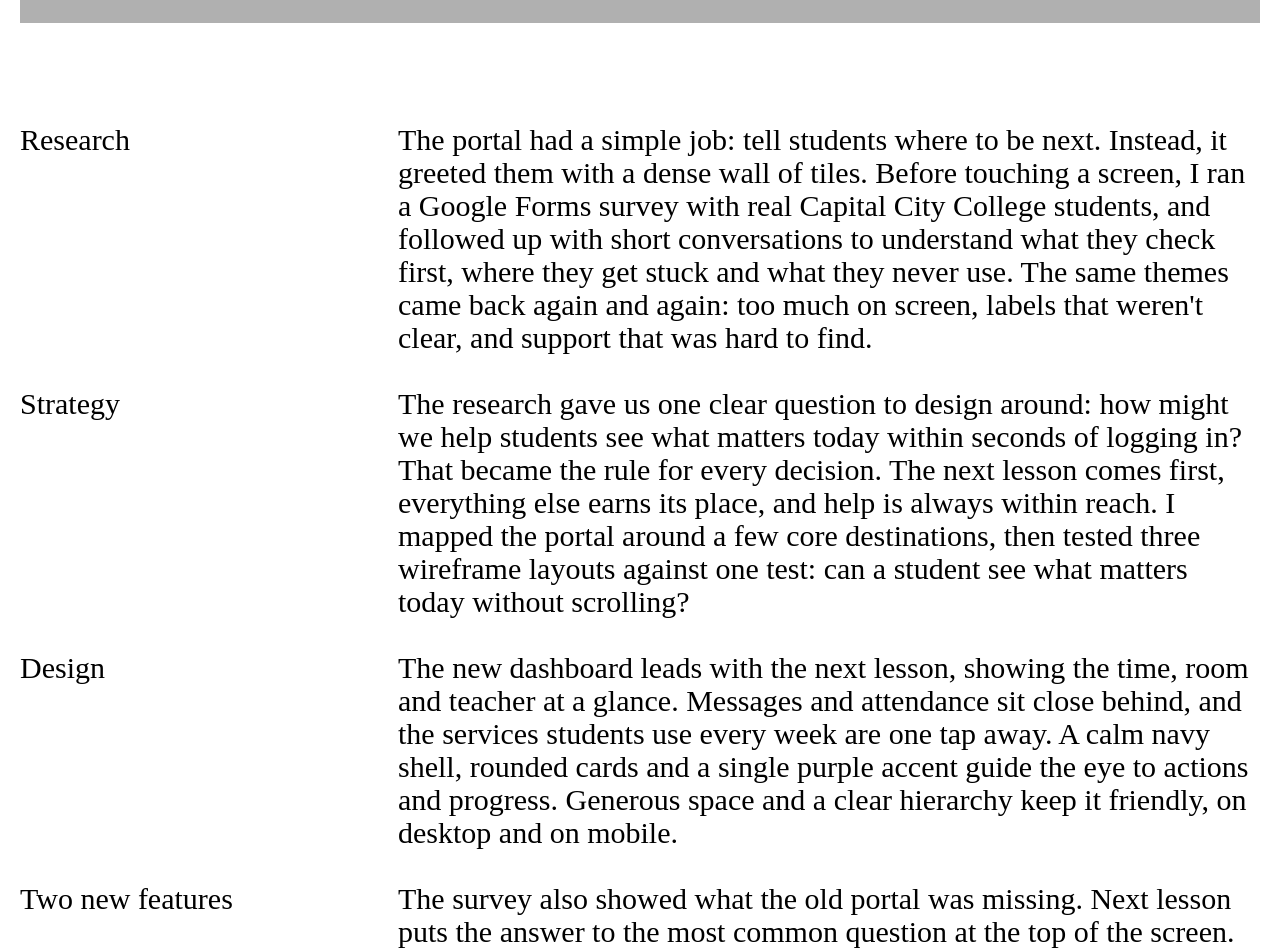
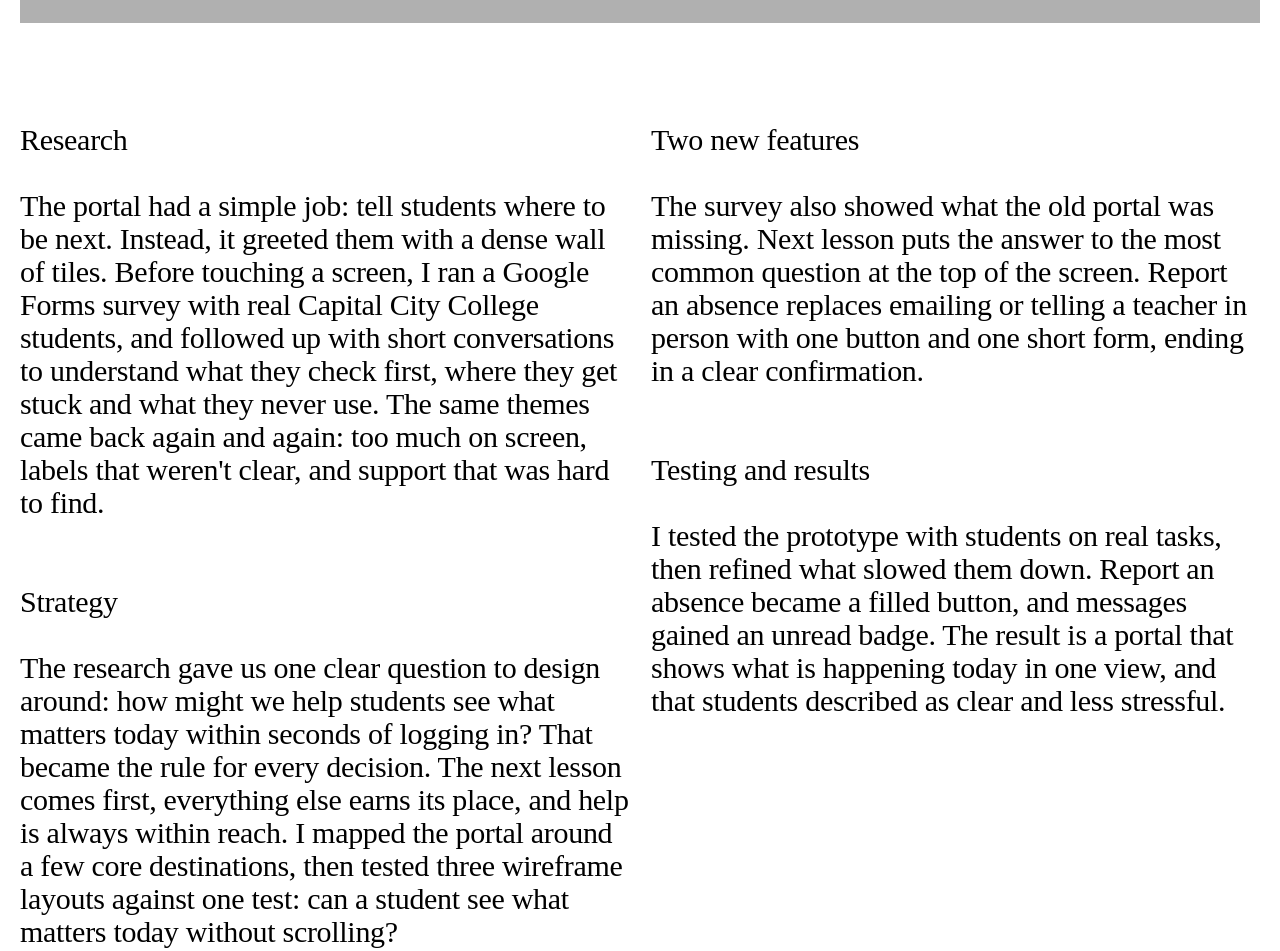
Before and after one commit to filipposigma/filipposigma.github.io, a plain HTML site: page work/dashboard.html in a window 1280 px wide. Shown: the part 3560-4511 px from the top of the page. Drawn offline with Linux system fonts and the light colour scheme.

Commit message:
Add files via upload

```diff
--- a/style.css
+++ b/style.css
@@ -74,7 +74,7 @@ body.aboutpage{--bg:#fff}
 @media(min-width:768px){
  .cs-hero{position:sticky;top:0;height:100vh;height:100svh;min-height:420px}
  .cs-story{margin-top:0}
- .cs-story h2,.cs-story p{letter-spacing:0}
+ .cs-story h2,.cs-story p{letter-spacing:-.3px}
  .cs-lead{letter-spacing:0}
  .card .cap{font-size:30px;line-height:33px}
  .info{display:grid;grid-template-columns:50.893% 1fr;align-content:start;padding:16px 20px 24px;font-size:30px;line-height:33px;letter-spacing:-.3px}
@@ -109,10 +109,11 @@ body.aboutpage{--bg:#fff}
  .cs-blocks{margin-top:159px}
  .blk,.pair{margin-bottom:100px}
  .pair{margin-left:10.1429%;margin-right:10.1429%;gap:20px}
- .cs-story{display:grid;grid-template-columns:repeat(10,minmax(0,1fr));column-gap:20px}
- .cs-story .row{display:contents}
- .cs-story h2{grid-column:1 / span 3;margin:0 0 33px;font-size:30px;line-height:33px}
- .cs-story p{grid-column:4 / -1;font-size:30px;line-height:33px;margin:0 0 33px}
+ .cs-story{display:grid;grid-template-columns:50.893% 1fr}
+ .cs-story .col:first-child{padding-right:20px}
+ .cs-story .row{margin:0 0 66px}
+ .cs-story h2{margin:0 0 33px;font-size:30px;line-height:33px}
+ .cs-story p{font-size:30px;line-height:33px;margin:0}
  .cs-end{height:344px}
 }
 
--- a/work/dashboard.html
+++ b/work/dashboard.html
@@ -8,7 +8,7 @@
 <link rel="icon" href="/favicon.svg" type="image/svg+xml">
 <link rel="icon" href="/favicon.ico" sizes="48x48">
 <link rel="apple-touch-icon" href="/apple-touch-icon.png">
-<link rel="stylesheet" href="../style.css?v=68">
+<link rel="stylesheet" href="../style.css?v=70">
 </head><body class="cspage">
 <header class="site-head over"><a href="/">Filippos Saltsidis</a><a href="/">Projects</a><a href="/about">Info</a></header>
 <main>
@@ -33,11 +33,15 @@
 <div class="blk b3"><video src="../img/video/report-absence.mp4" poster="../img/video/report-absence.jpg" autoplay muted loop playsinline preload="metadata" aria-label="Prototype: reporting an absence from the dashboard"></video></div>
 </div>
 <section class="cs-story">
+<div class="col">
 <div class="row"><h2>Research</h2><p>The portal had a simple job: tell students where to be next. Instead, it greeted them with a dense wall of tiles. Before touching a screen, I ran a Google Forms survey with real Capital City College students, and followed up with short conversations to understand what they check first, where they get stuck and what they never use. The same themes came back again and again: too much on screen, labels that weren't clear, and support that was hard to find.</p></div>
 <div class="row"><h2>Strategy</h2><p>The research gave us one clear question to design around: how might we help students see what matters today within seconds of logging in? That became the rule for every decision. The next lesson comes first, everything else earns its place, and help is always within reach. I mapped the portal around a few core destinations, then tested three wireframe layouts against one test: can a student see what matters today without scrolling?</p></div>
 <div class="row"><h2>Design</h2><p>The new dashboard leads with the next lesson, showing the time, room and teacher at a glance. Messages and attendance sit close behind, and the services students use every week are one tap away. A calm navy shell, rounded cards and a single purple accent guide the eye to actions and progress. Generous space and a clear hierarchy keep it friendly, on desktop and on mobile.</p></div>
+</div>
+<div class="col">
 <div class="row"><h2>Two new features</h2><p>The survey also showed what the old portal was missing. Next lesson puts the answer to the most common question at the top of the screen. Report an absence replaces emailing or telling a teacher in person with one button and one short form, ending in a clear confirmation.</p></div>
 <div class="row"><h2>Testing and results</h2><p>I tested the prototype with students on real tasks, then refined what slowed them down. Report an absence became a filled button, and messages gained an unread badge. The result is a portal that shows what is happening today in one view, and that students described as clear and less stressful.</p></div>
+</div>
 </section>
 <div class="cs-end"></div>
 </div>
```
Also changed, not shown: 404.html (+1 -1 lines), about.html (+1 -1 lines), index.html (+1 -1 lines), work/lifescience-dynamics.html (+1 -1 lines).
